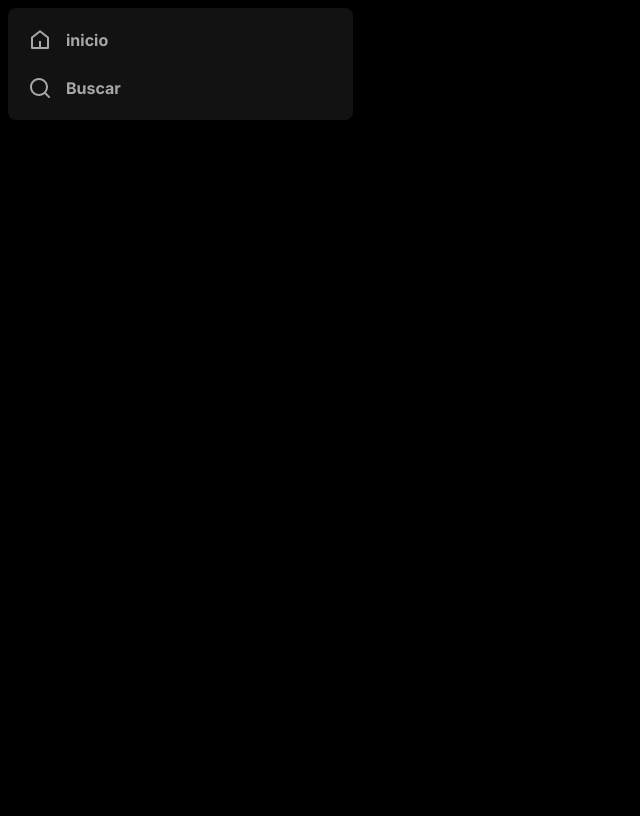
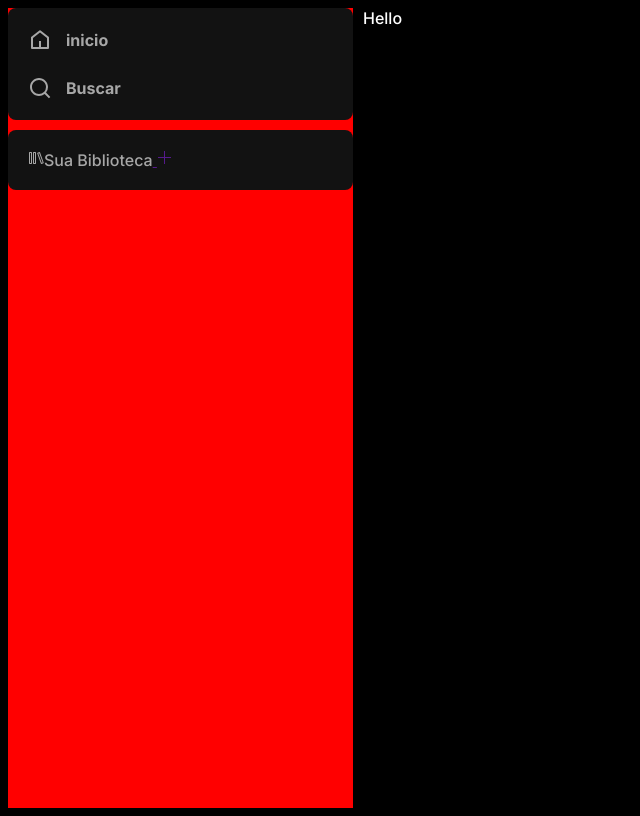
Before and after one commit to guilherme-dope/Clone-Spotify-ReactJS, a React (Vite) app: page / in a window 1280 px wide. Shown: the whole page, without its empty margins (0-640 px from the left). Built offline with nearby package versions, Linux system fonts and the light colour scheme.

Commit message:
Add SM Your Library Box

```diff
--- a/src/GlobalStyle.tsx
+++ b/src/GlobalStyle.tsx
@@ -18,6 +18,9 @@ export const GlobalStyle = createGlobalStyle`
 
     :root{
 
+      --br: 8px;
+      --pad: 20px;
+
       --gray: #121212;
       --gray-300: #a7a7a7;
       --black: #000000;
--- a/src/components/SideMenu/style.ts
+++ b/src/components/SideMenu/style.ts
@@ -3,9 +3,9 @@ import styled from "styled-components";
 export const Container = styled.div`
 
   background-color: var(--gray);
-  border-radius: 8px;
+  border-radius: var(--br);
   height: 112px;
-  padding: 20px;
+  padding: var(--pad);
 
 
   & ul {
--- /dev/null
+++ b/src/components/YourLibrary/index.tsx
@@ -0,0 +1,17 @@
+import { Container } from "./style.ts";
+import {VscAdd, VscLibrary} from 'react-icons/vsc';
+
+const YourLibrary = () => {
+    return (
+        <Container>
+            <header>
+                <VscLibrary />
+                Sua Biblioteca
+
+                <a href=""> <VscAdd/> </a>
+            </header>
+        </Container>
+    );
+};
+
+export default YourLibrary;
--- /dev/null
+++ b/src/components/YourLibrary/style.ts
@@ -0,0 +1,10 @@
+import styled from 'styled-components'
+
+export const Container = styled.div`
+
+  background-color: var(--gray);
+  color: var(--gray-300);
+  border-radius: var(--br);
+  padding: var(--pad);
+
+`
--- a/src/pages/home/index.tsx
+++ b/src/pages/home/index.tsx
@@ -1,12 +1,21 @@
 import {Container} from "./style.ts";5
 import SideMenu from "../../components/SideMenu";
+import YourLibrary from "../../components/YourLibrary";
 
 function Home() {
 
     return (
         <Container>
+            <aside>
+                <SideMenu />
+                <YourLibrary />
+            </aside>
 
-            <SideMenu />
+
+               <main>
+                   <p>Hello</p>
+               </main>
+
 
 
         </Container>
--- a/src/pages/home/style.ts
+++ b/src/pages/home/style.ts
@@ -1,8 +1,18 @@
 import styled from 'styled-components'
 
-export const Container = styled.div`
+export const Container = styled.section`
   display: grid;
   grid-template-columns: 345px 1fr;
   gap: 10px;
+  height: 100vh;
+
+  & aside {
+    background: red;
+    display: flex;
+    flex-direction: column;
+    gap: 10px;
+    height: 100%;
+  }
+
 
 `
```
